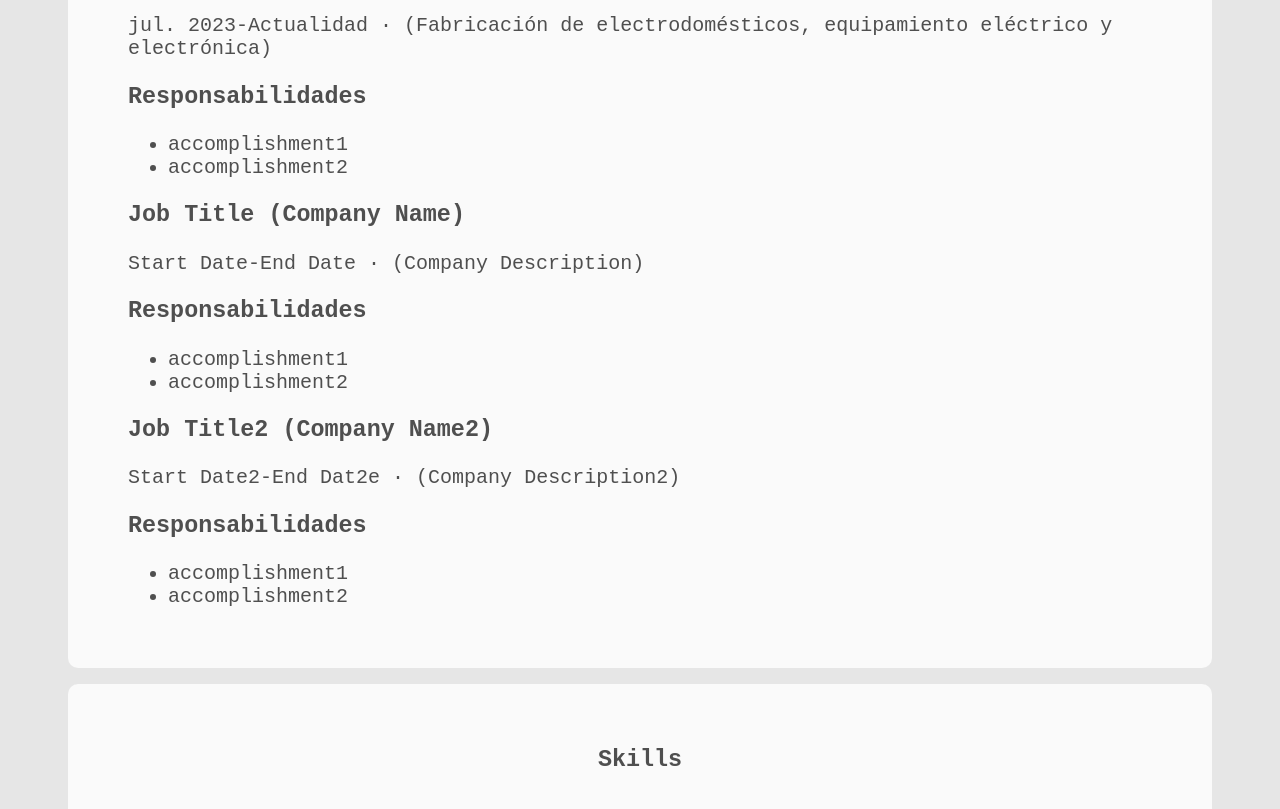
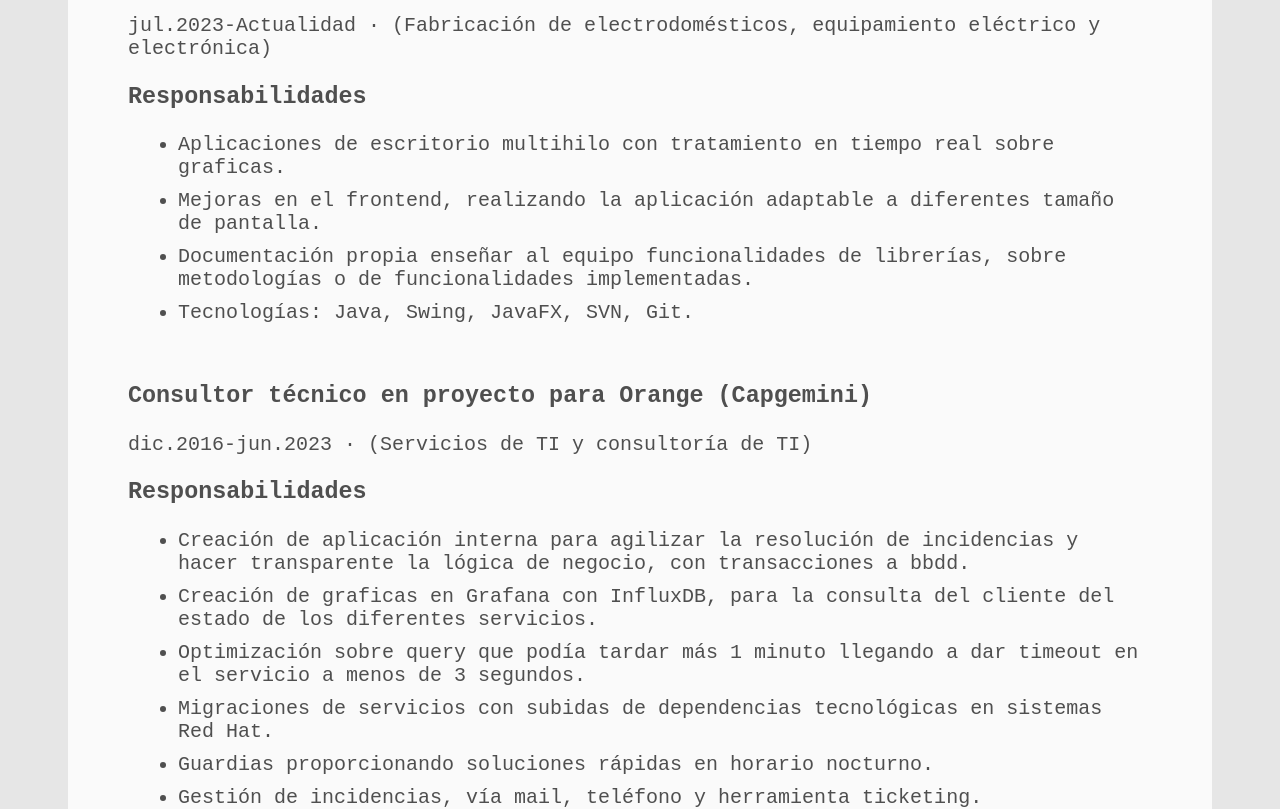
Before and after one commit to sergiofdezperea/simple-portfolio, a React (Vite) app: page / in a window 1280 px wide. Shown: the part 880-1689 px from the top of the page. Built offline with nearby package versions, Linux system fonts and the light colour scheme.

Commit message:
Add experiences JSON data and update Experiences component and CSS

```diff
--- /dev/null
+++ b/public/assets/json/experiences.json
@@ -0,0 +1,33 @@
+{
+    "experiences": [
+      {
+        "company": "Metrohm DropSens",
+        "jobTitle": "Desarrollador Java",
+        "companyDescription":
+          "Fabricación de electrodomésticos, equipamiento eléctrico y electrónica",
+        "startDate": "jul.2023",
+        "endDate": "Actualidad",
+        "accomplishmentList": ["Aplicaciones de escritorio multihilo con tratamiento en tiempo real sobre graficas.",
+         "Mejoras en el frontend, realizando la aplicación adaptable a diferentes tamaño de pantalla.",
+        "Documentación propia enseñar al equipo funcionalidades de librerías, sobre metodologías o de funcionalidades implementadas.",
+        "Tecnologías: Java, Swing, JavaFX, SVN, Git."
+        ]
+      },
+      {
+        "company": "Capgemini",
+        "jobTitle": "Consultor técnico en proyecto para Orange ",
+        "companyDescription": "Servicios de TI y consultoría de TI",
+        "startDate": "dic.2016",
+        "endDate": "jun.2023",
+        "accomplishmentList":
+        ["Creación de aplicación interna para agilizar la resolución  de incidencias y hacer transparente la lógica de negocio, con transacciones a bbdd.",
+        "Creación de graficas en Grafana con InfluxDB, para la consulta del cliente del estado de los diferentes servicios.",
+        "Optimización sobre query que podía tardar más 1 minuto llegando a dar timeout en el servicio a menos de 3 segundos.",
+        "Migraciones de servicios con subidas de dependencias tecnológicas en sistemas Red Hat.",
+        "Guardias proporcionando soluciones rápidas en horario nocturno.",
+        "Gestión de incidencias, vía mail, teléfono y herramienta ticketing.",
+        "Tecnologías: Shellscript, Java, Spring, PL-SQL, SQL-Oracle, MySQL, InfluxDB, PHP, Javascript, ASP.NET."
+      ]
+      }
+    ]
+}
--- a/src/components/Experiences.jsx
+++ b/src/components/Experiences.jsx
@@ -1,43 +1,14 @@
 import { useState, useEffect } from "react"
 import formatToList from "./formatToList"
 // This component will return a block of html with the sctructure of a json
-
-const exampleJson = {
-  experiences: [
-    {
-      company: "Metrohm DropSens",
-      jobTitle: "Desarrollador Java",
-      companyDescription:
-        "Fabricación de electrodomésticos, equipamiento eléctrico y electrónica",
-      startDate: "jul. 2023",
-      endDate: "Actualidad",
-      accomplishmentList: ["accomplishment1", "accomplishment2"],
-    },
-    {
-      company: "Company Name",
-      jobTitle: "Job Title",
-      companyDescription: "Company Description",
-      startDate: "Start Date",
-      endDate: "End Date",
-      accomplishmentList: ["accomplishment1", "accomplishment2"],
-    },
-    {
-      company: "Company Name2",
-      jobTitle: "Job Title2",
-      companyDescription: "Company Description2",
-      startDate: "Start Date2",
-      endDate: "End Dat2e",
-      accomplishmentList: ["accomplishment1", "accomplishment2"],
-    },
-  ],
-}
-
+const experiencesJson = await fetch("/assets/json/experiences.json")
+const data = await experiencesJson.json()
 function Experiences() {
   const [experiences, setExperiences] = useState([])
   const experienceTitle = "Responsabilidades"
 
   useEffect(() => {
-    setExperiences(exampleJson.experiences)
+    setExperiences(data.experiences)
   }, [])
 
   console.log("Experiences.jsx: experiences: ", experiences)
@@ -51,7 +22,7 @@
             ? formatToList(experienceTitle, experience.accomplishmentList)
             : null
           return (
-            <div key={index}>
+            <div key={index} className="experience">
               <h3>
                 {experience.jobTitle} ({experience.company})
               </h3>
--- a/src/index.css
+++ b/src/index.css
@@ -69,8 +69,10 @@
   gap: 16px 2.5em;
 }
 
-/* .card__columns {
-  display: flex;
-  justify-content: center;
-  align-items: center;
-} */
+.experience {
+  padding-bottom: 0.8em;
+}
+
+.experience li {
+  margin: 0.5em;
+}
```
